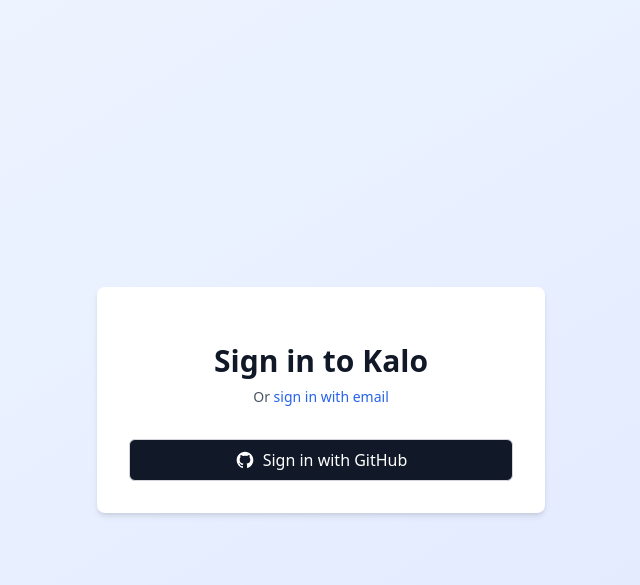
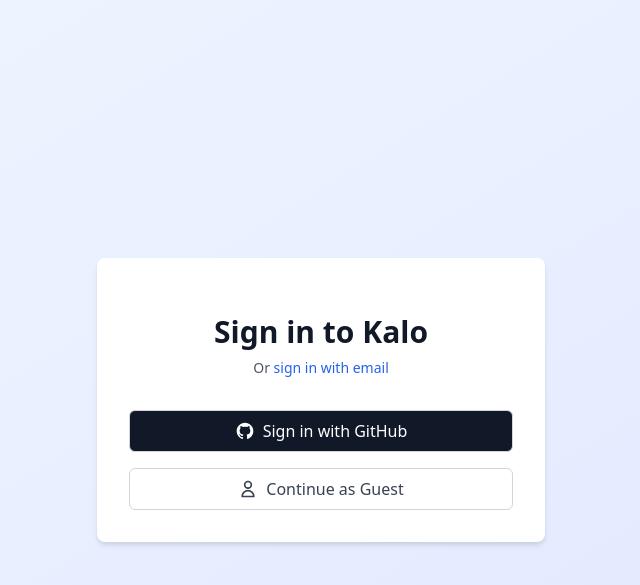
Before and after one commit to g4nesh/kalo-app, a Flask app: page /auth in a window 1280 px wide. Shown: the top 585 px of the page, without its empty margins (319-959 px from the left). Run offline with Flask 3, Linux system fonts and the light colour scheme; some libraries are stand-ins or nearby versions.

Commit message:
Update auth.html

```diff
--- a/templates/auth.html
+++ b/templates/auth.html
@@ -24,6 +24,12 @@
                 <svg class="w-5 h-5 mr-2" fill="currentColor" viewBox="0 0 24 24"><path d="M12 2C6.477 2 2 6.477 2 12c0 4.42 2.865 8.166 6.839 9.489.5.092.682-.217.682-.482 0-.237-.008-.866-.013-1.7-2.782.604-3.369-1.34-3.369-1.34-.454-1.156-1.11-1.464-1.11-1.464-.908-.62.069-.608.069-.608 1.003.07 1.531 1.03 1.531 1.03.892 1.529 2.341 1.087 2.91.832.092-.647.35-1.088.636-1.338-2.22-.253-4.555-1.11-4.555-4.943 0-1.091.39-1.984 1.029-2.683-.103-.253-.446-1.27.098-2.647 0 0 .84-.269 2.75 1.025A9.578 9.578 0 0112 6.836c.85.004 1.705.114 2.504.336 1.909-1.294 2.747-1.025 2.747-1.025.546 1.377.203 2.394.1 2.647.64.699 1.028 1.592 1.028 2.683 0 3.842-2.339 4.687-4.566 4.935.359.309.678.919.678 1.852 0 1.336-.012 2.415-.012 2.743 0 .267.18.578.688.48C19.138 20.164 22 16.418 22 12c0-5.523-4.477-10-10-10z"/></svg>
                 Sign in with GitHub
             </a>
+            <a href="{{ url_for('guest_login') }}" class="w-full flex items-center justify-center py-2 px-4 border border-gray-300 rounded-md bg-white text-gray-700 font-medium hover:bg-gray-50 transition-colors">
+                <svg class="w-5 h-5 mr-2" fill="none" stroke="currentColor" viewBox="0 0 24 24">
+                    <path stroke-linecap="round" stroke-linejoin="round" stroke-width="2" d="M16 7a4 4 0 11-8 0 4 4 0 018 0zM12 14a7 7 0 00-7 7h14a7 7 0 00-7-7z"></path>
+                </svg>
+                Continue as Guest
+            </a>
         </div>
     </div>
 </body>
```
